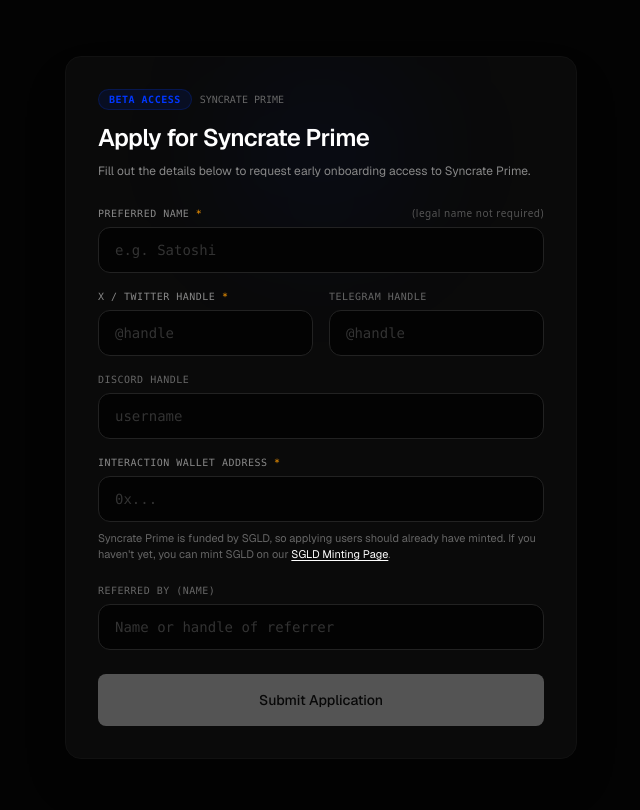
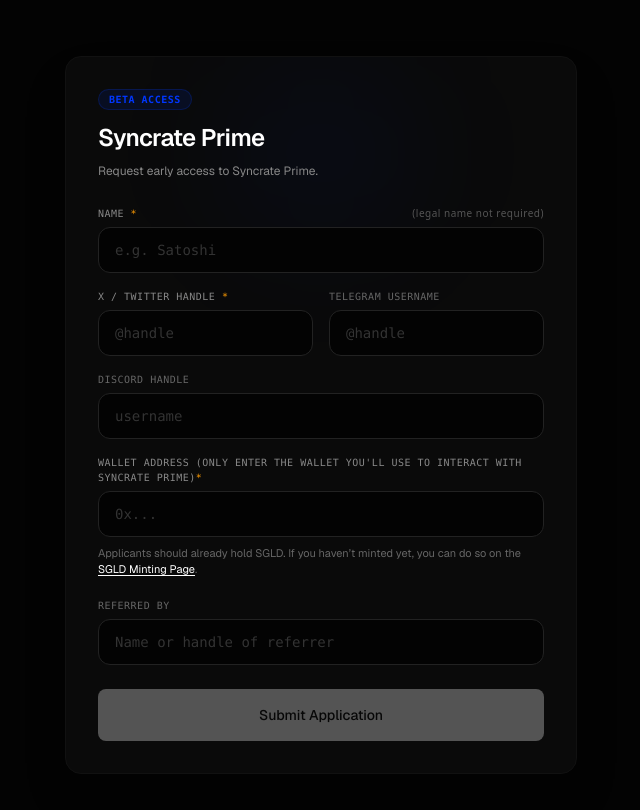
Before and after one commit to Syncrate-Finance/syncrate-frontend, a Next.js app: page /beta in a window 1280 px wide. Shown: the top 810 px of the page, without its empty margins (319-959 px from the left). Built offline with nearby package versions, Linux system fonts and the light colour scheme; what @rainbow-me/rainbowkit, wagmi would draw is missing.

Commit message:
Update page.tsx

```diff
--- a/app/beta/page.tsx
+++ b/app/beta/page.tsx
@@ -57,15 +57,12 @@ export default function PrimeBetaOnboardingPage() {
             <span className="px-2.5 py-0.5 rounded-full bg-[#0037FF]/10 border border-[#0037FF]/20 text-[10px] font-mono uppercase tracking-wider text-[#0037FF] font-semibold">
               Beta Access
             </span>
-            <span className="text-[10px] font-mono text-[#666666] uppercase">
-              Syncrate Prime
-            </span>
           </div>
           <h1 className="text-2xl font-semibold text-white tracking-tight mt-1">
-            Apply for Syncrate Prime
+            Syncrate Prime
           </h1>
           <p className="text-xs text-[#888888] leading-relaxed">
-            Fill out the details below to request early onboarding access to Syncrate Prime.
+            Request early access to Syncrate Prime.
           </p>
         </div>
 
@@ -86,7 +83,7 @@ export default function PrimeBetaOnboardingPage() {
             {/* Preferred Name */}
             <div className="flex flex-col gap-1.5">
               <label className="text-[10px] font-mono tracking-wider text-[#888888] uppercase flex justify-between">
-                <span>Preferred Name <span className="text-amber-500">*</span></span>
+                <span>Name <span className="text-amber-500">*</span></span>
                 <span className="text-[#555555] lowercase font-sans text-[10px]">(Legal name not required)</span>
               </label>
               <input
@@ -123,7 +120,7 @@ export default function PrimeBetaOnboardingPage() {
               {/* Telegram */}
               <div className="flex flex-col gap-1.5">
                 <label className="text-[10px] font-mono tracking-wider text-[#666666] uppercase">
-                  Telegram Handle
+                  Telegram Username
                 </label>
                 <input
                   type="text"
@@ -156,7 +153,7 @@ export default function PrimeBetaOnboardingPage() {
             {/* Wallet Address */}
             <div className="flex flex-col gap-1.5">
               <label className="text-[10px] font-mono tracking-wider text-[#888888] uppercase">
-                Interaction Wallet Address <span className="text-amber-500">*</span>
+                Wallet Address (Only enter the wallet you'll use to interact with Syncrate Prime)<span className="text-amber-500">*</span>
               </label>
               <input
                 type="text"
@@ -170,9 +167,9 @@ export default function PrimeBetaOnboardingPage() {
               />
               {/* SGLD Funding Notice */}
               <p className="text-[11px] text-[#666666] leading-normal mt-0.5">
-                Syncrate Prime is funded by SGLD, so applying users should already have minted. If you haven't yet, you can mint SGLD on our{' '}
+                Applicants should already hold SGLD. If you haven’t minted yet, you can do so on the{' '}
                 <a
-                  href="https://syncrate.org/sgld"
+                  href="https://syncrate.org/app"
                   target="_blank"
                   rel="noopener noreferrer"
                   className="text-white underline underline-offset-2 hover:text-[#0037FF] transition-colors"
@@ -185,7 +182,7 @@ export default function PrimeBetaOnboardingPage() {
             {/* Referral Name */}
             <div className="flex flex-col gap-1.5 mt-1">
               <label className="text-[10px] font-mono tracking-wider text-[#666666] uppercase">
-                Referred By (Name)
+                Referred By
               </label>
               <input
                 type="text"
```
